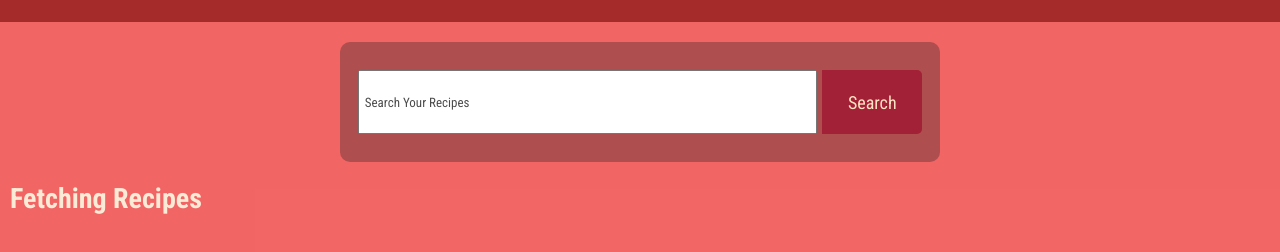
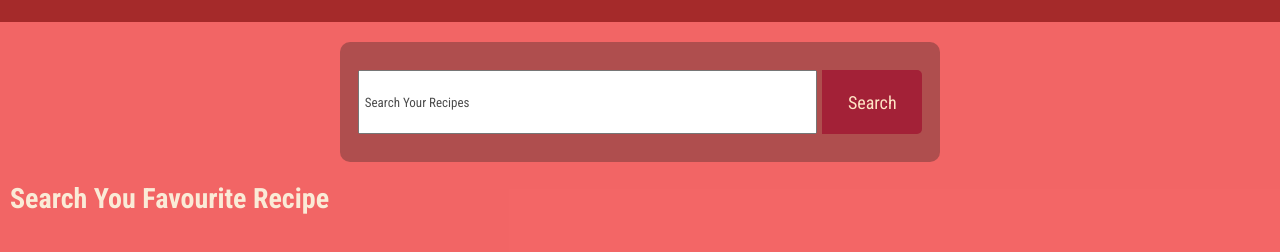
Before and after one commit to wasif12334/Recipe-App, a plain HTML site: page index.html in a window 1280 px wide. Shown: the part 66-318 px from the top of the page. Drawn offline with Linux system fonts and the light colour scheme; no server answers; a web font is replaced by a local one.

```diff
--- a/index.html
+++ b/index.html
@@ -34,7 +34,7 @@
 
         </div>
         <div class="Recipes">
-                <h1 class="heading">Popular Recipes</h1>
+                <h1 class="heading">Search You Favourite Recipe</h1>
                 <div class="recipe-container"></div>
         </div>
         <div class="recipe-details">
--- a/script.js
+++ b/script.js
@@ -7,7 +7,7 @@ let recipeDetails = document.querySelector('.recipe-description');
 
 // Function for acessing the api and showing output
 async function GetRecipe(value){
-    header.innerHTML = `Fetching Recipes`
+    header.innerHTML = `Fetching Recipes...........`
     let data = await fetch(`https://www.themealdb.com/api/json/v1/1/search.php?s=${value}`)
     let resopnse =await data.json();
     header.innerHTML = `${value.toUpperCase()} RECIPES`
@@ -36,7 +36,7 @@ async function GetRecipe(value){
 
 }
 
-GetRecipe("");
+
 let popUpDetails = (meal)=>{
 
     recipeDetails.innerHTML =`
```
